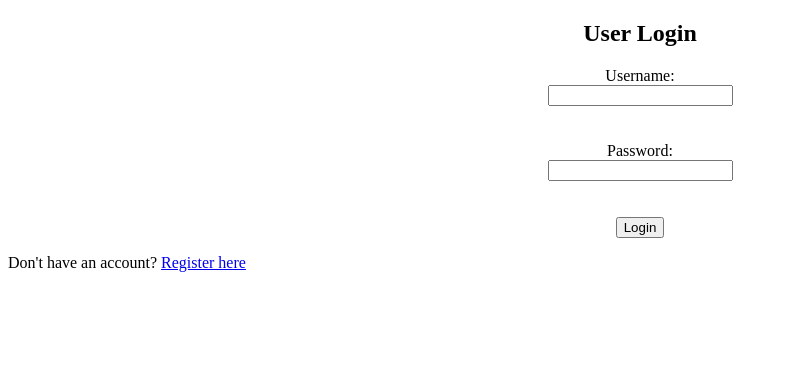
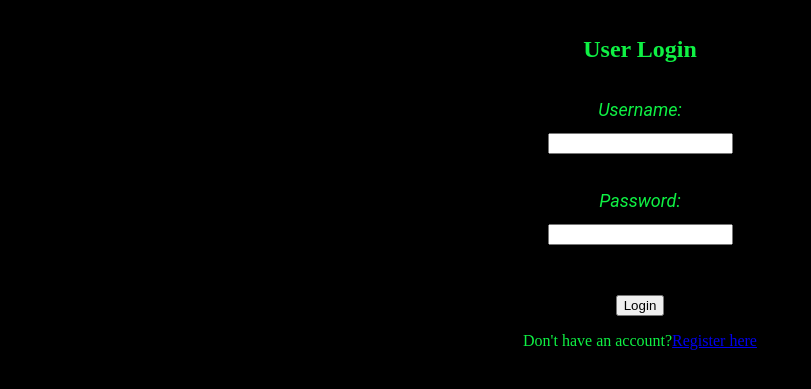
Before and after one commit to Ultrakip010/chirpify, a PHP site: page / in a window 1280 px wide. Shown: the top 389 px of the page, without its empty margins (0-811 px from the left). Run offline with PHP 8.4, Linux system fonts and the light colour scheme.

Commit message:
give me pills

```diff
--- a/add_user.php
+++ b/add_user.php
@@ -13,7 +13,7 @@ try {
         $query->bindParam(":password", $password);
 
         if($query->execute()) {
-            header('location: /PHP/home.html');
+            header('location: /chirpify/home.php');
         } else {
             echo "Er is een fout opgetreden!";
         }
--- a/css/main.css
+++ b/css/main.css
@@ -14,13 +14,39 @@ nav ul li a {
   display: flex;
 }
 nav ul li a:hover {
-  color: red;
+  color: #ff0000;
 }
 
-h2 {
+body {
+  display: flex;
+  margin-top: 1em;
+  justify-content: center;
+  align-items: center;
+  flex-direction: column;
+  color: #0ff144;
+}
+body h2 {
   display: flex;
   justify-content: center;
   align-items: center;
+}
+body form {
+  display: flex;
+  flex-direction: column;
+  justify-content: center;
+  align-items: center;
+}
+body form label {
+  font-size: large;
+  font-family: "Roboto", sans-serif;
+  font-style: italic;
+}
+
+p {
+  display: flex;
+  justify-content: center;
+  align-items: center;
+  margin-top: 1em;
 }
 
 form {
@@ -28,6 +54,52 @@ form {
   flex-direction: column;
   justify-content: center;
   align-items: center;
+  margin-top: 1em;
+}
+form input {
+  margin-top: 1em;
+}
+form button {
+  margin-top: 1em;
+}
+form p {
+  margin-top: 1em;
+}
+form .error {
+  color: red;
+}
+form .success {
+  color: green;
+}
+form .form-group {
+  display: flex;
+  flex-direction: column;
+  justify-content: center;
+  align-items: center;
+  margin-top: 1em;
+}
+form .form-group input {
+  margin-top: 1em;
+}
+form .form-group button {
+  margin-top: 1em;
+}
+form .form-group p {
+  margin-top: 1em;
+}
+form .form-group .error {
+  color: red;
+}
+form .form-group .success {
+  color: green;
+}
+
+body {
+  background-color: #000000;
+}
+
+body {
+  color: #0ff144;
 }
 
 /*# sourceMappingURL=main.css.map */
--- a/index.html
+++ b/index.php
@@ -12,10 +12,10 @@
     <h2>User Login</h2>
 
     <form action="login.php" method="POST">
-        <label for="username">Username:</label>
+        <label for="username" class="username">Username:</label>
         <input type="text" id="username" name="username" required><br><br>
 
-        <label for="password">Password:</label>
+        <label for="password" class="password">Password:</label>
         <input type="password" id="password" name="password" required><br><br>
 
         <input type="submit" value="Login">
--- a/login.php
+++ b/login.php
@@ -22,4 +22,4 @@ try {
 } catch (PDOException $e) {
     die("Error!: " . $e->getMessage());
 }
-header("Location: /PHP/home.html");
+header("Location: /chirpify/home.php");
--- a/register.php
+++ b/register.php
@@ -6,7 +6,7 @@
     <title>Document</title>
 </head>
 <body>
-    <form method="POST" action="/PHP/add_user.php">
+    <form method="POST" action="/chirpify/add_user.php">
     <label for="username">Username:</label>
     <input type="text" name="username" id="username" required><br>
 
--- /dev/null
+++ b/scss/_home.scss
@@ -0,0 +1,3 @@
+body{
+  background-color: #000000;
+}
--- a/scss/_login.scss
+++ b/scss/_login.scss
@@ -1,11 +1,33 @@
-h2{
+body {
   display: flex;
+  margin-top: 1em;
     justify-content: center;
     align-items: center;
-}
-form{
-  display: flex;
+    flex-direction: column;
+  color: $main-color;
+
+  h2 {
+    display: flex;
+    justify-content: center;
+    align-items: center;
+  }
+
+  form {
+    display: flex;
     flex-direction: column;
     justify-content: center;
     align-items: center;
-}
+    label {
+      font-size: large;
+      font-family: 'Roboto', sans-serif;
+      font-style: italic;
+      }
+    }
+  }
+
+  p {
+    display: flex;
+    justify-content: center;
+    align-items: center;
+    margin-top: 1em;
+  }
--- a/scss/_nav.scss
+++ b/scss/_nav.scss
@@ -12,7 +12,7 @@ nav {
         color: $main-color;
         display: flex;
         &:hover{
-          color: red;
+          color: #ff0000;
         }
       }
     }
--- /dev/null
+++ b/scss/_register.scss
@@ -0,0 +1,44 @@
+form{
+    display: flex;
+    flex-direction: column;
+    justify-content: center;
+    align-items: center;
+    margin-top: 1em;
+    input{
+        margin-top: 1em;
+    }
+    button{
+        margin-top: 1em;
+    }
+    p{
+        margin-top: 1em;
+    }
+    .error{
+        color: red;
+    }
+    .success{
+        color: green;
+    }
+    .form-group{
+        display: flex;
+        flex-direction: column;
+        justify-content: center;
+        align-items: center;
+        margin-top: 1em;
+        input{
+            margin-top: 1em;
+        }
+        button{
+            margin-top: 1em;
+        }
+        p{
+            margin-top: 1em;
+        }
+        .error{
+            color: red;
+        }
+        .success{
+            color: green;
+        }
+    }
+}
--- /dev/null
+++ b/scss/_tweets.scss
@@ -0,0 +1,3 @@
+body{
+  color: $main-color;
+}
--- a/scss/main.scss
+++ b/scss/main.scss
@@ -1,3 +1,6 @@
 @import "variable";
 @import "nav";
 @import "login";
+@import "register";
+@import "home";
+@import "tweets";
```
Also changed, not shown: home.php (renamed from home.html, +4 -4 lines), tweet.php (added, +64 -0 lines), tweetviewer.php (added, +14 -0 lines), 1 other file.
